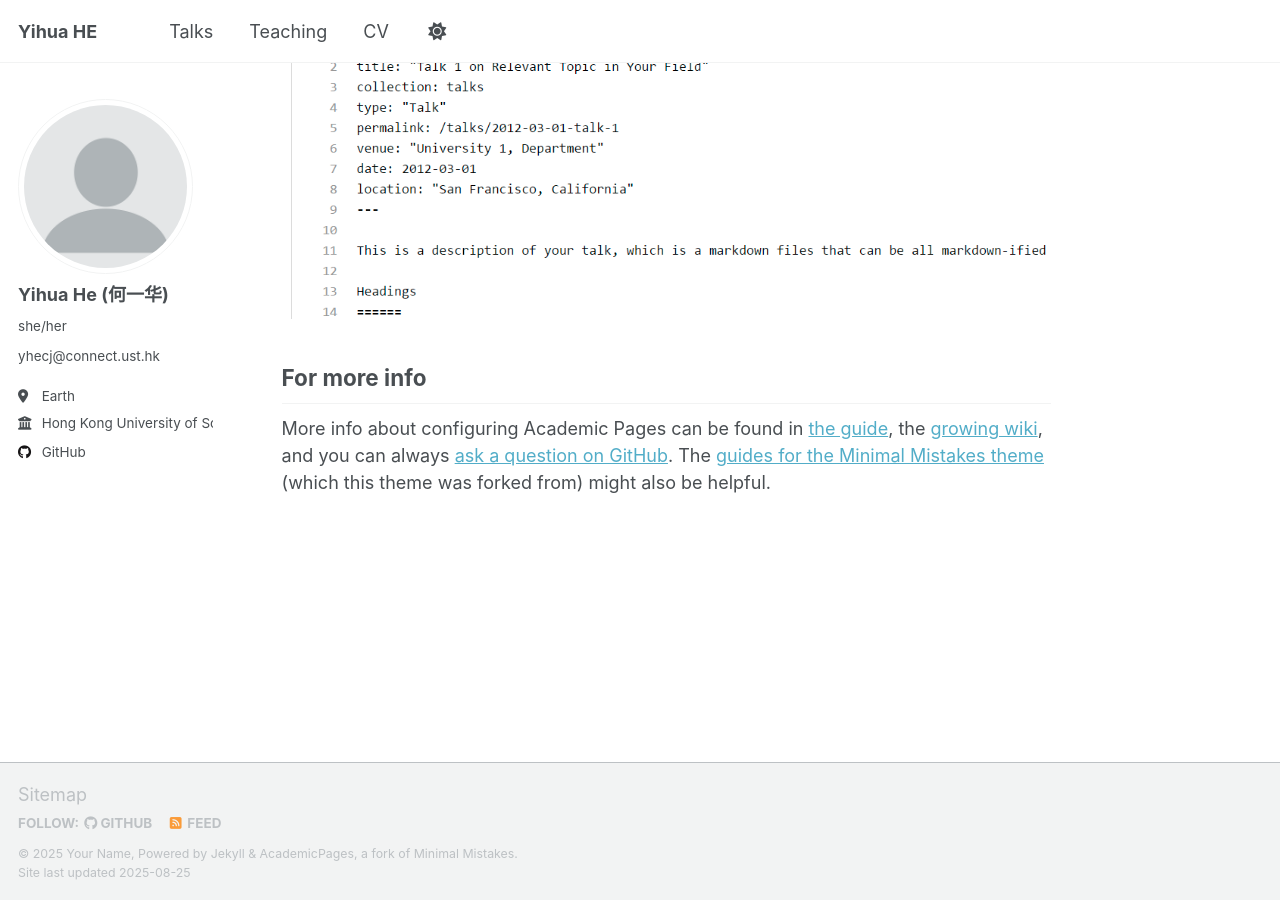
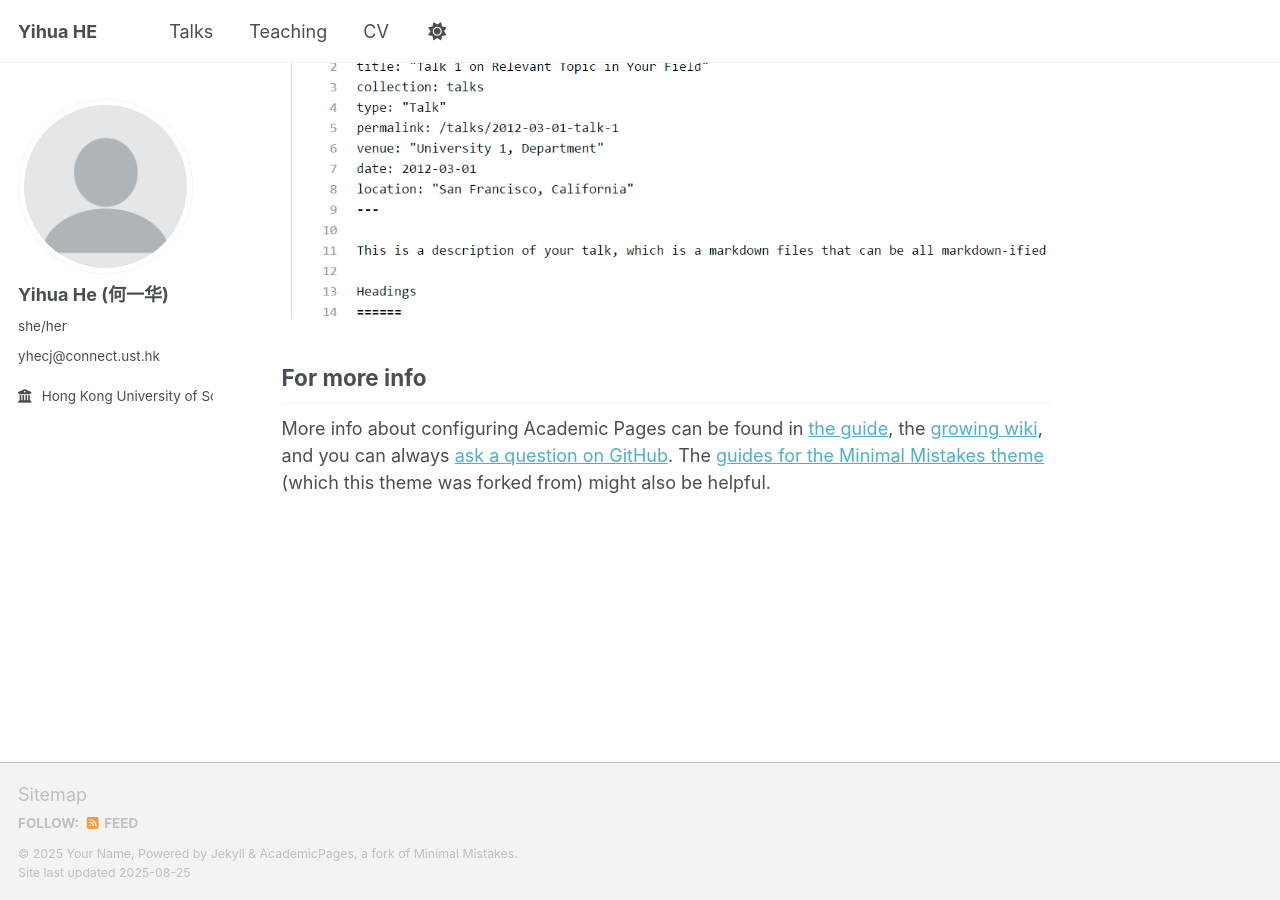
Before and after one commit to hyh50033/YihuaHE, a Jekyll site: the page built from _pages/about.md, in a window 1280 px wide and 900 px high, scrolled down 2880 px. Built offline with Jekyll 4.4.1, drawn with Linux system fonts in a browser that asks for light colours; a script that is not in the unit is left out.

Commit message:
Update _config.yml

```diff
--- a/_config.yml
+++ b/_config.yml
@@ -26,8 +26,8 @@ author:
   name             : "Yihua He (何一华)"
   pronouns         : "she/her"
   bio              : "yhecj@connect.ust.hk"
-  location         : "Earth"
-  employer         : "Hong Kong University of Science and Technology"
+  location         : #"Earth"
+  employer         : "Hong Kong University of Science \n and Technology"
   uri              : # URL
   email            : #"yhecj@connect.ust.hk"
 
@@ -47,7 +47,7 @@ author:
   bitbucket        : # Username - Update with your username on the site
   codepen          : # Username
   dribbble         : # Username
-  github           : "academicpages"
+  github           : #"academicpages"
   kaggle           : # Username
   stackoverflow    : # User number or user number and name (i.e., use "1" or "1/jeff-atwood")
 
```
